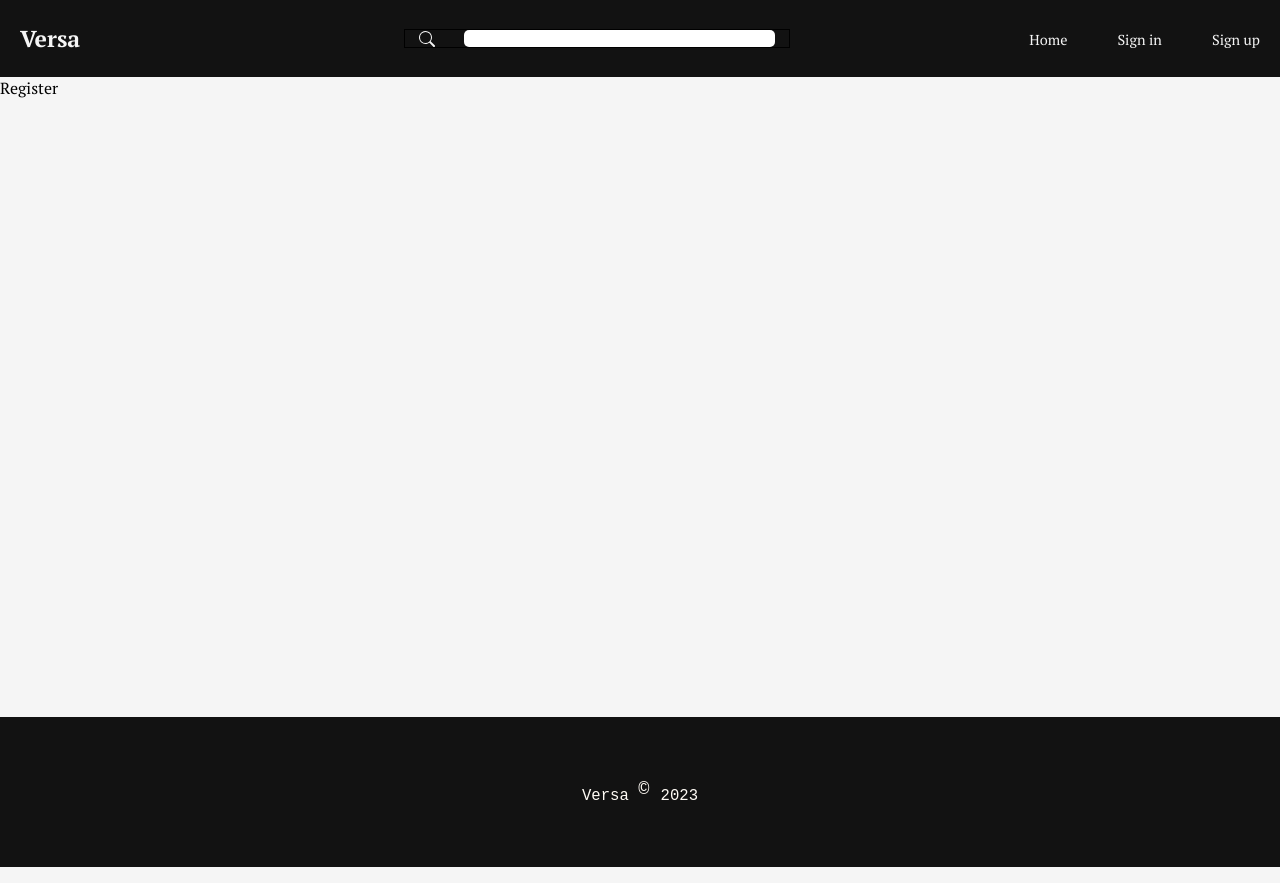
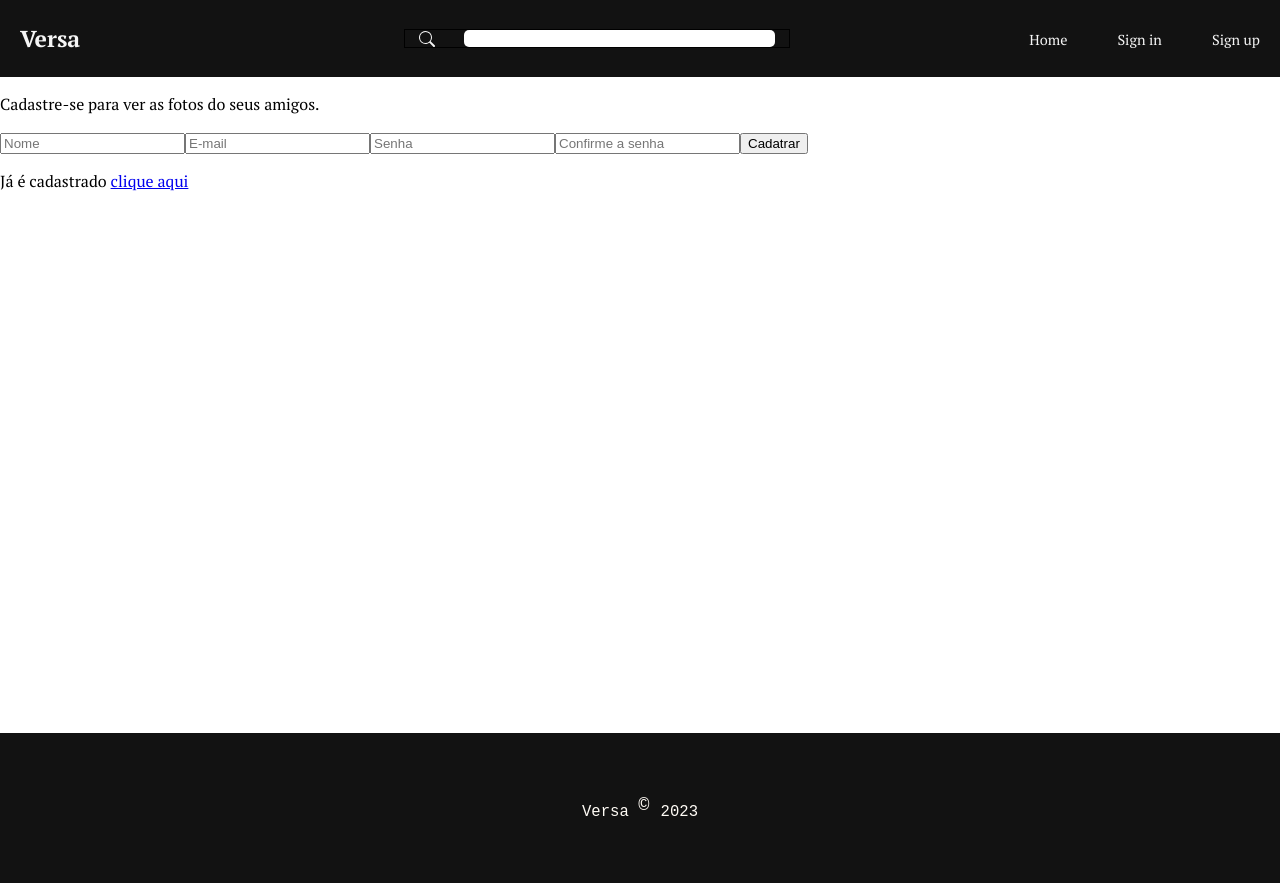
Before and after one commit to murilo1988/Versa, a React (Create React App) app in the folder frontend/: page /register in a window 1280 px wide. Built offline with nearby package versions, Linux system fonts and the light colour scheme.

Commit message:
Created login and register pages  without CSS

```diff
--- a/frontend/src/index.css
+++ b/frontend/src/index.css
@@ -4,5 +4,5 @@ body {
     padding: 0;
     box-sizing: border-box;
 
-    background-color: #f5f5f5;
+    background-color: #ffff;
 }
--- a/frontend/src/pages/Auth/Login.js
+++ b/frontend/src/pages/Auth/Login.js
@@ -1,7 +1,23 @@
 import './Auth.css'
 
+//Hooks
+import { useState, useEffect } from 'react'
+
 function Login() {
-  return <div>Login</div>
+  const handleSubmit = e => {
+    e.preventDefault()
+  }
+  return (
+    <div className='login_box'>
+      <p className='login_subtitle'>Entre para ver as fotos do seus amigos.</p>
+      <form onSubmit={handleSubmit}>
+        <input type='email' placeholder='E-mail' />
+        <input type='password' placeholder='Senha' />
+
+        <input type='submit' value='Entrar' />
+      </form>
+    </div>
+  )
 }
 
 export default Login
--- a/frontend/src/pages/Auth/Register.js
+++ b/frontend/src/pages/Auth/Register.js
@@ -1,7 +1,31 @@
 import './Auth.css'
+// Components
+import { Link } from 'react-router-dom'
+
+//Hooks
+import { useState, useEffect } from 'react'
 
 function Register() {
-  return <div>Register</div>
+  const handleSubmit = e => {
+    e.preventDefault()
+  }
+  return (
+    <div className='register_box'>
+      <p className='register_subtitle'>
+        Cadastre-se para ver as fotos do seus amigos.
+      </p>
+      <form onSubmit={handleSubmit}>
+        <input type='text' placeholder='Nome' />
+        <input type='email' placeholder='E-mail' />
+        <input type='password' placeholder='Senha' />
+        <input type='password' placeholder='Confirme a senha' />
+        <input type='submit' value='Cadatrar' />
+        <p>
+          Já é cadastrado <Link to='/login'>clique aqui</Link>
+        </p>
+      </form>
+    </div>
+  )
 }
 
 export default Register
```
